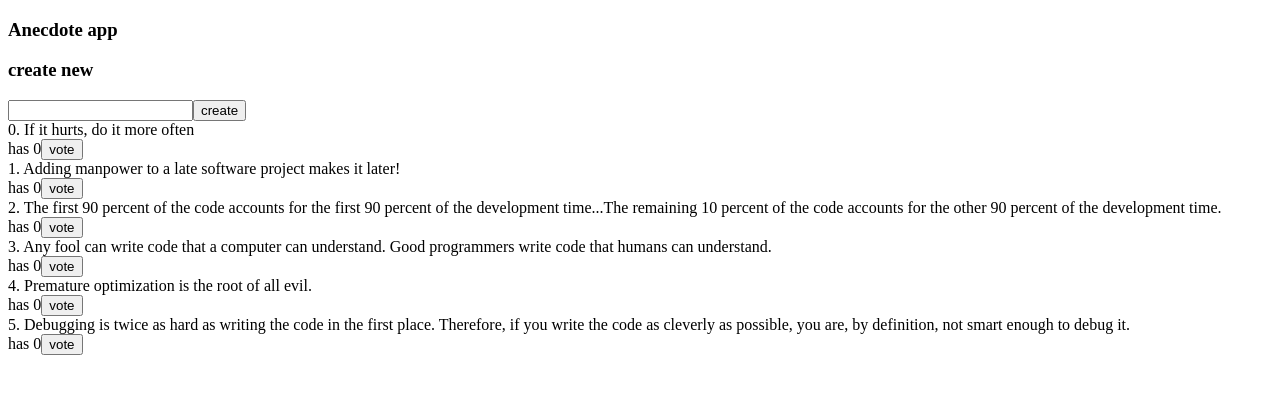
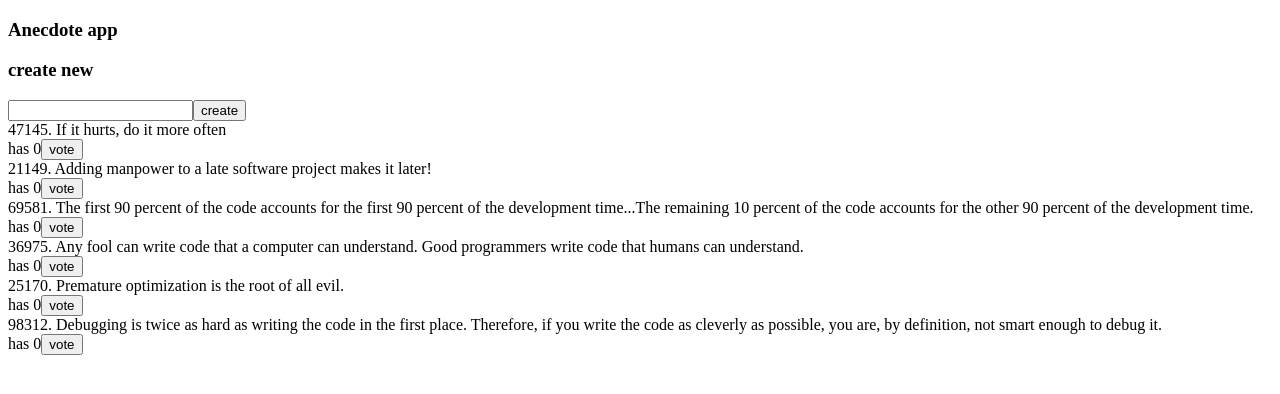
Before and after one commit to linhaishe/fullstackopencourse, a React (Vite) app in the folder part6/anecdotes-query/: page / in a window 1280 px wide. Shown: the top 394 px of the page. Built offline with nearby package versions, Linux system fonts and the light colour scheme; data requests are answered from the project's data file.

Commit message:
feat: bug describe

```diff
--- a/part6/anecdotes-query/src/App.jsx
+++ b/part6/anecdotes-query/src/App.jsx
@@ -11,11 +11,15 @@ const App = () => {
   const { showNotification } = useNotification();
   const updateNoteMutation = useMutation({
     mutationFn: updateNote,
+    // vote会有一个问题，前端是先patch再请求了/anecdotes，但是服务端的响应log,看到的是先请求了/anecdotes，再patch，然后导致前端的数据没有及时更新votes
     onSuccess: () => {
-      queryClient.invalidateQueries({ queryKey: ['notes'] });
+      queryClient.invalidateQueries({ queryKey: ['notes'], exact: true });
     },
     onError: (err) => {
       showNotification(err?.response?.data?.error || err.code);
+    },
+    onSettled: () => {
+      queryClient.invalidateQueries({ queryKey: ['notes'], exact: true });
     },
   });
 
@@ -53,7 +57,7 @@ const App = () => {
       {notes?.map((anecdote, idx) => (
         <div key={anecdote.id}>
           <div>
-            {idx}
+            {anecdote.id}
             {'. '}
             {anecdote.content}
           </div>
--- a/part6/anecdotes-query/src/components/AnecdoteForm.jsx
+++ b/part6/anecdotes-query/src/components/AnecdoteForm.jsx
@@ -21,6 +21,7 @@ const AnecdoteForm = () => {
     const content = event.target.anecdote.value;
     newNoteMutation.mutate({
       content,
+      votes: 0,
     });
     showNotification(`you add ${event.target.anecdote.value}`);
     event.target.anecdote.value = '';
```
